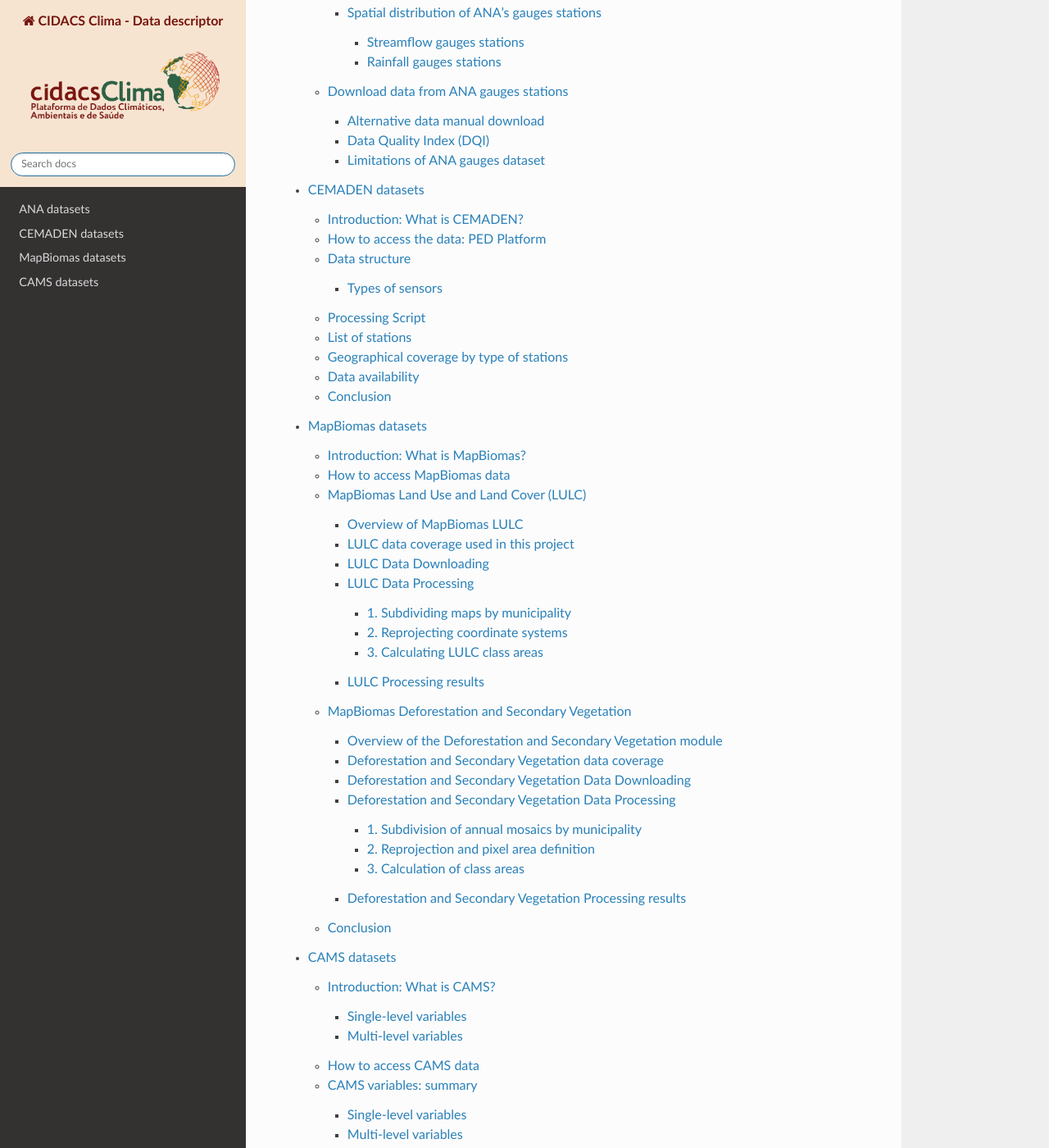
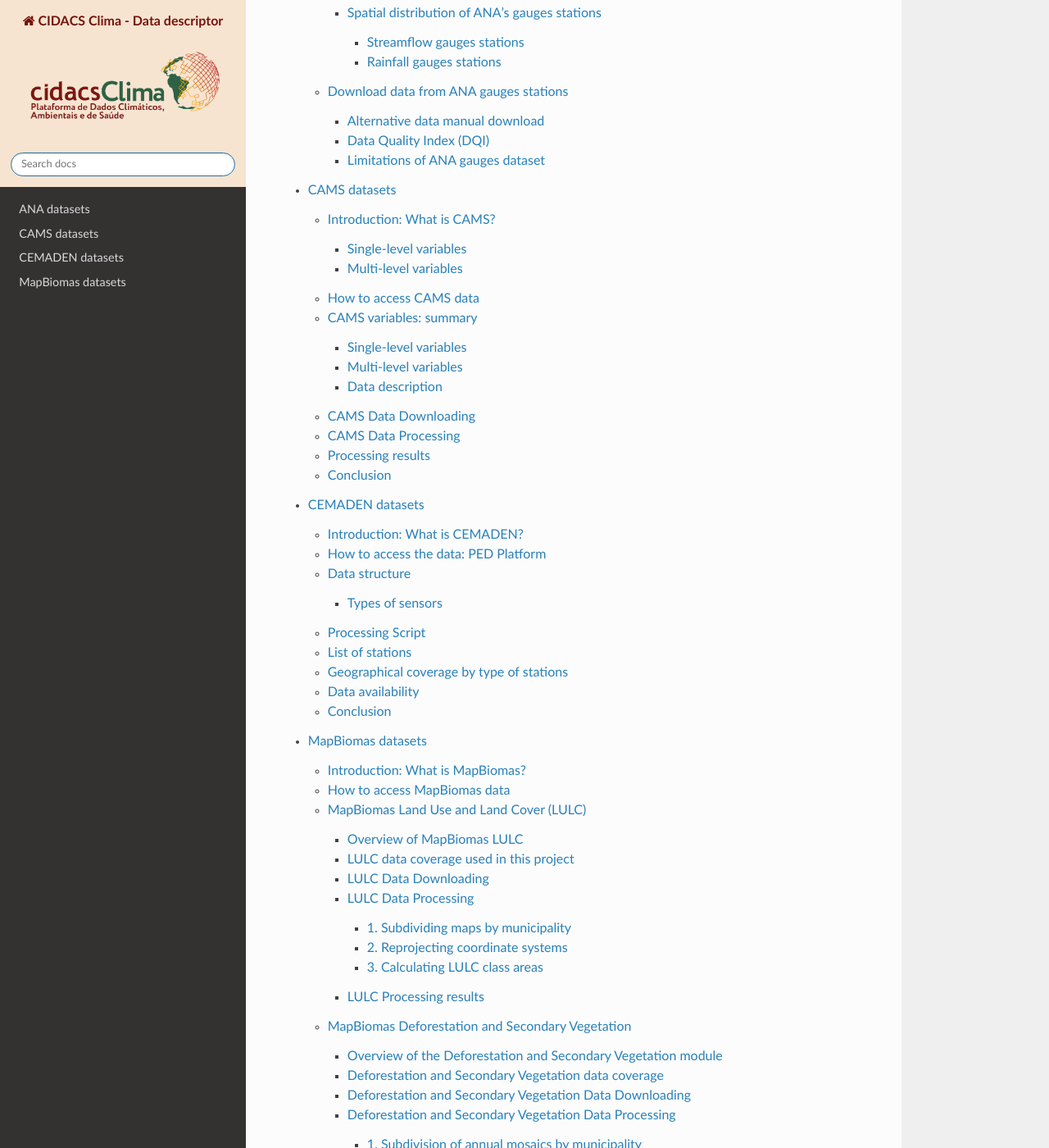
Before and after one commit to cidacslab/plataforma-clima-ambiente-readthedocs, a Sphinx documentation site: the page built from docs/source/index.rst, in a window 1280 px wide and 1400 px high, scrolled down 2168 px. Shown: the whole window at 82% size. Built offline with Sphinx 7.4.7 and the Read the Docs theme 3.1.0, drawn with Linux system fonts in a browser that asks for light colours; some of the changed text lies outside the part shown.

Commit message:
Update index.rst

```diff
--- a/docs/source/index.rst
+++ b/docs/source/index.rst
@@ -28,9 +28,9 @@
 
 .. toctree::
    ana_data
+   cams_data
    cemaden_data
    mapbiomas_data
-   cams_data
 
 
 
```
